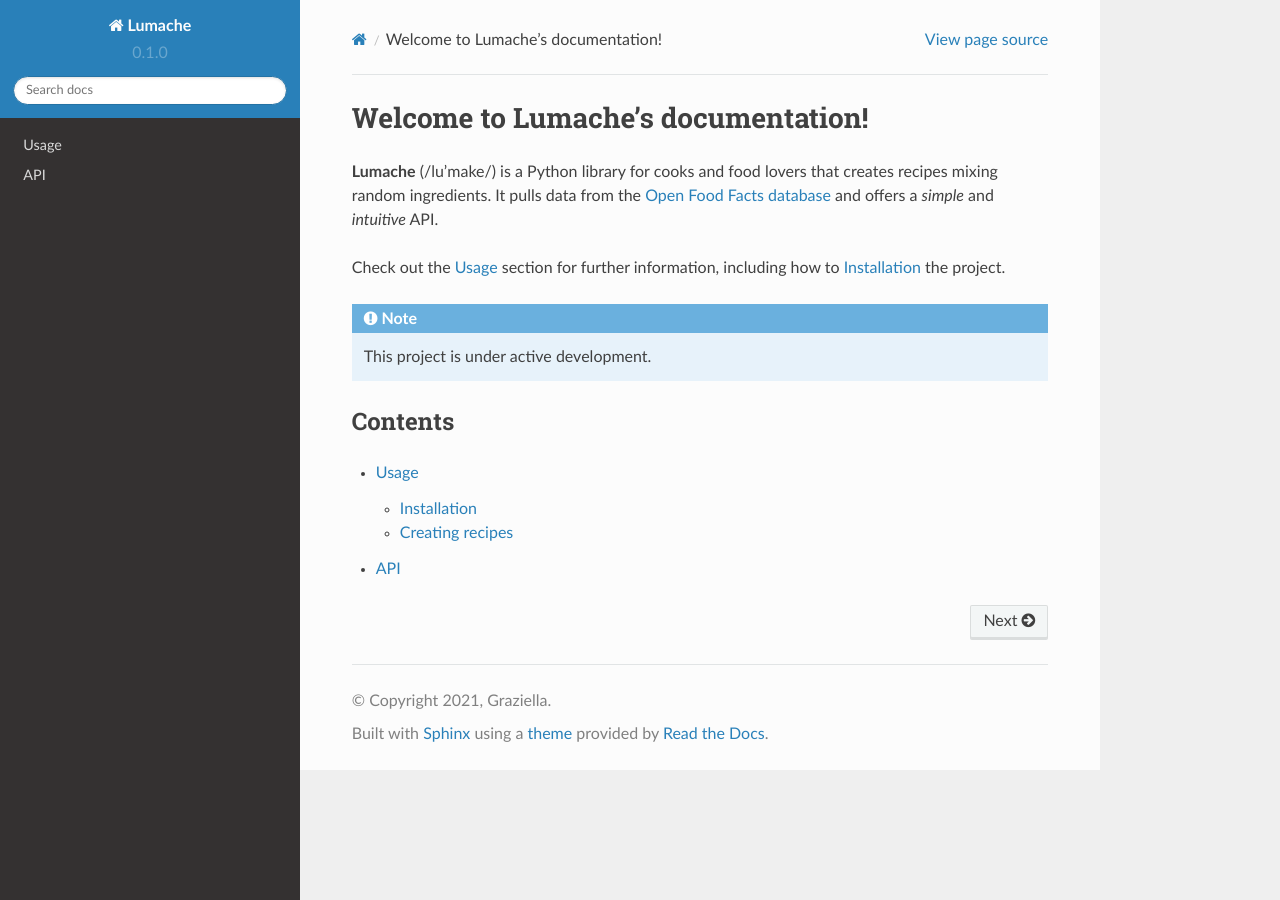
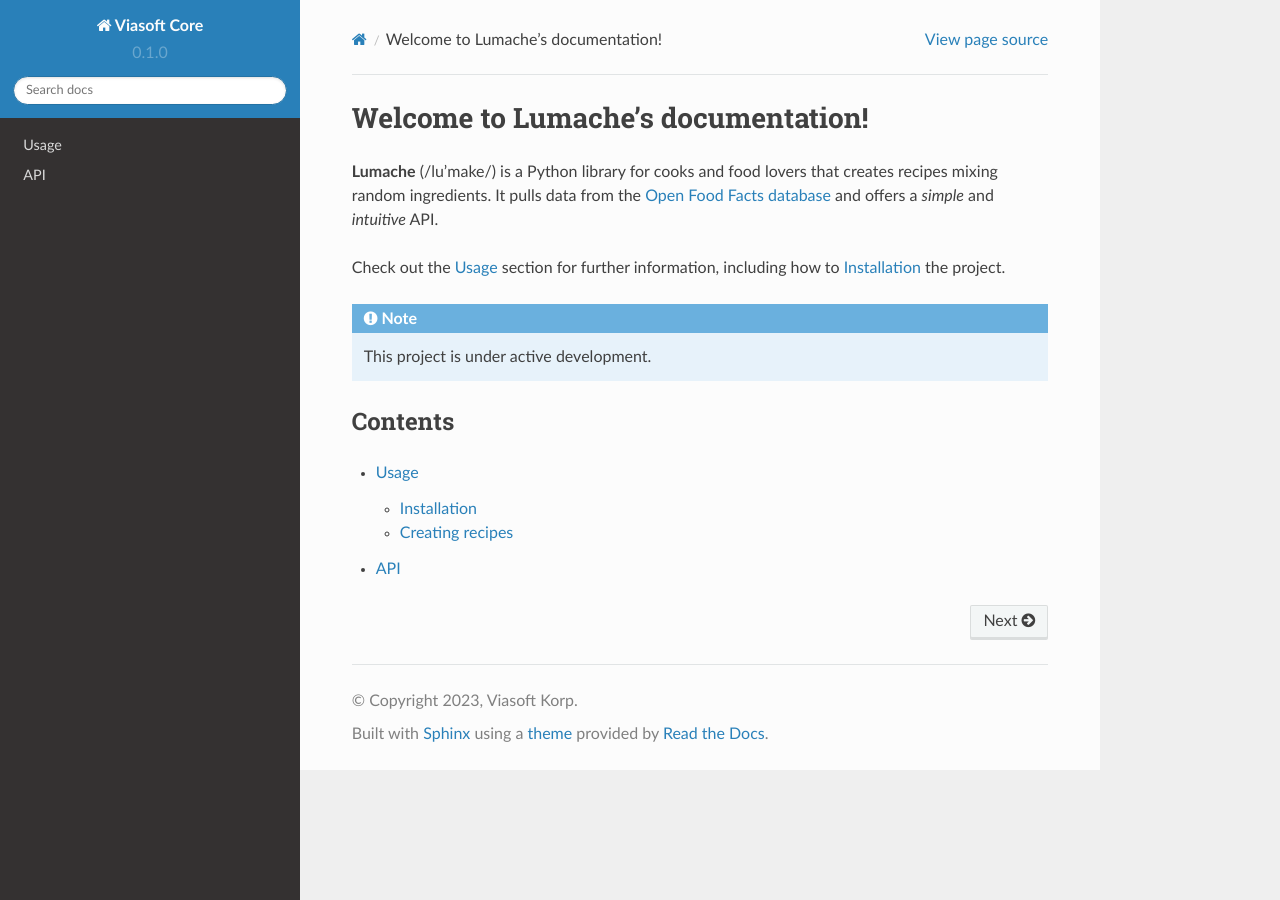
Before and after one commit to viasoftkorp/viasoft-core-docs, a Sphinx documentation site: the page built from docs/source/index.rst, in a window 1280 px wide. Built offline with Sphinx 7.4.7 and the Read the Docs theme 2.0.0, drawn with Linux system fonts in a browser that asks for light colours.

Commit message:
Update conf.py

```diff
--- a/docs/source/conf.py
+++ b/docs/source/conf.py
@@ -2,9 +2,9 @@
 
 # -- Project information
 
-project = 'Lumache'
-copyright = '2021, Graziella'
-author = 'Graziella'
+project = 'Viasoft Core'
+copyright = '2023, Viasoft Korp'
+author = 'Viasoft Korp'
 
 release = '0.1'
 version = '0.1.0'
```
